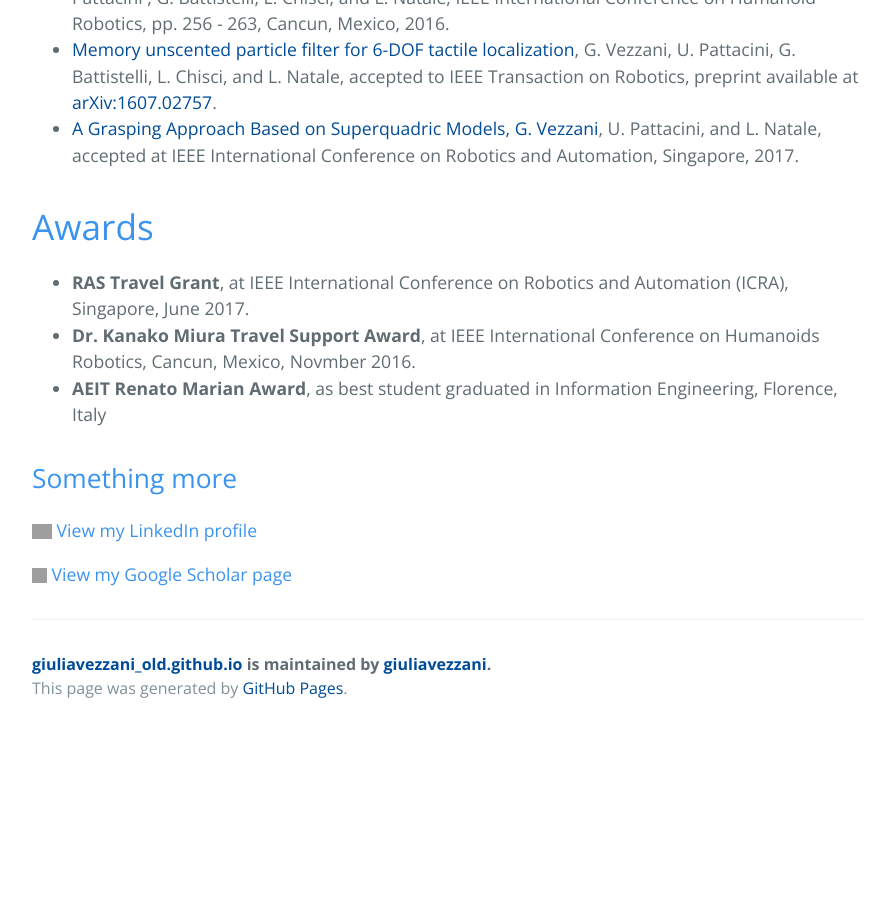
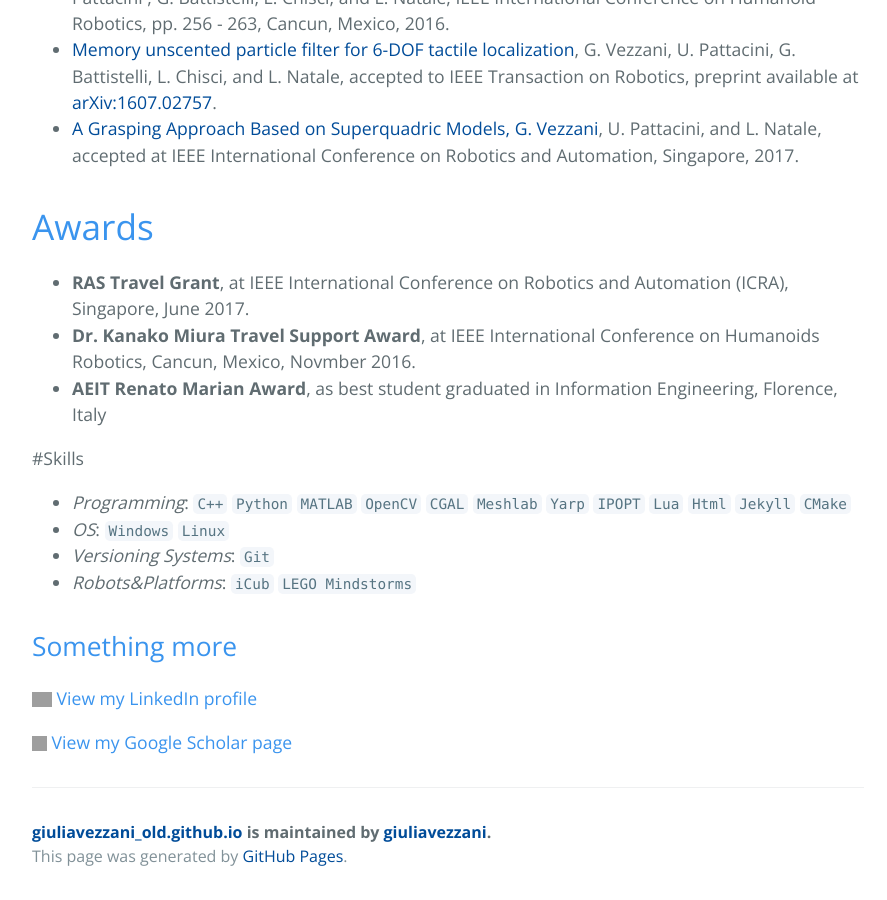
Before and after one commit to giuliavezzani/giuliavezzani_old.github.io, a Jekyll site: the page built from index.md, in a window 1280 px wide and 900 px high, scrolled down 1843 px. Shown: the whole window, without its empty margins (192-1079 px from the left). Built offline with Jekyll 4.4.1, drawn with Linux system fonts in a browser that asks for light colours; our own code applies the rules of GitHub Pages for plain Markdown files; before the commit the page ends 2575 px from its top, so only the background shows below that; grey boxes are pictures that could not be loaded.

Commit message:
Update index.md

```diff
--- a/index.md
+++ b/index.md
@@ -96,6 +96,12 @@ advancement of the theory and practice of systems and control.</p>
  Robotics, Cancun, Mexico, Novmber 2016.
 - **AEIT Renato Marian Award**, as best student graduated in Information Engineering, Florence, Italy
 
+#Skills
+- *Programming*: `C++` `Python` `MATLAB` `OpenCV` `CGAL` `Meshlab` `Yarp` `IPOPT` `Lua` `Html` `Jekyll` `CMake`
+- *OS*: `Windows` `Linux`
+- *Versioning Systems*: `Git`
+- *Robots&Platforms*: `iCub` `LEGO Mindstorms`
+
 
 
 ## Something more
```
